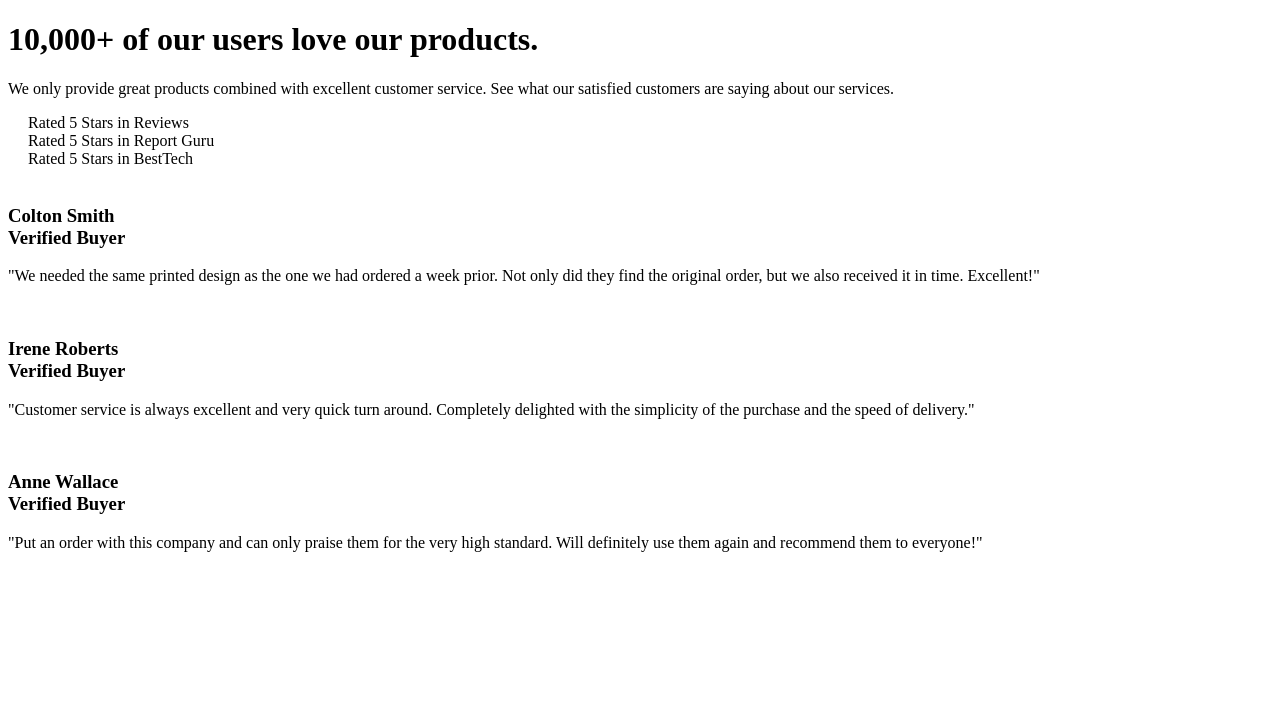
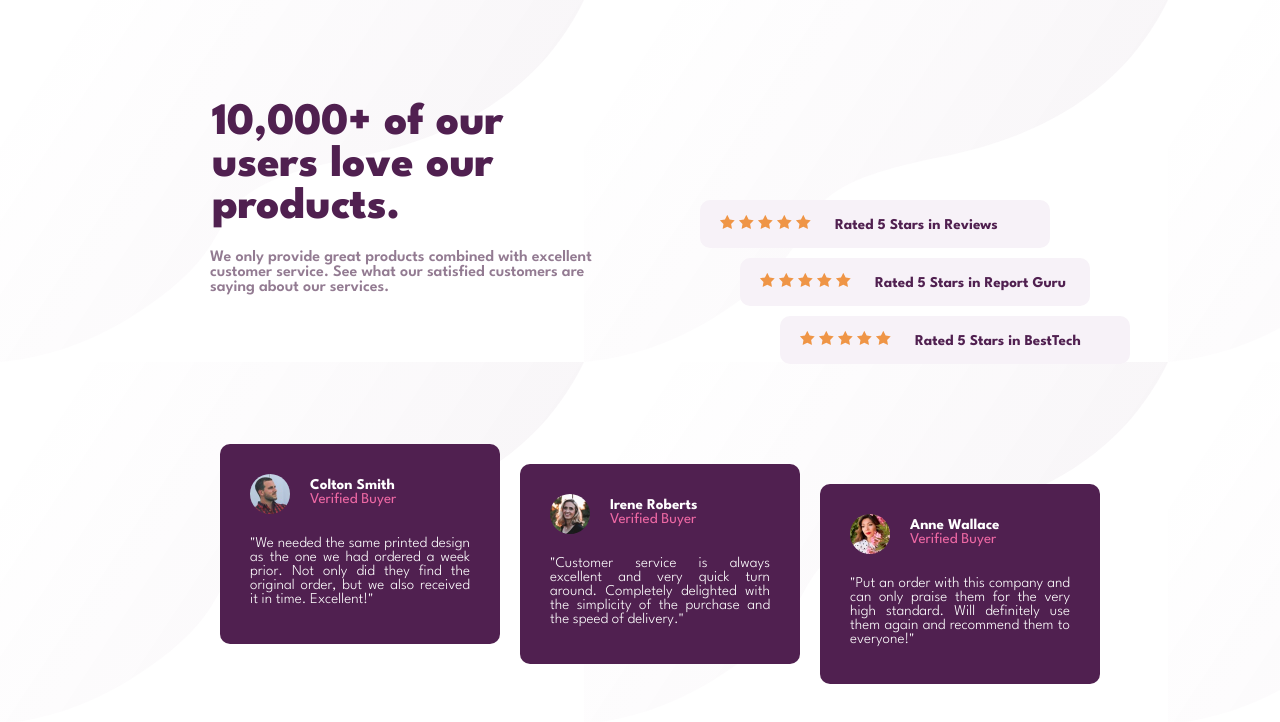
Before and after one commit to vitVasconcelos/site-avaliacoes, a plain HTML site: page index.html in a window 1280 px wide. Drawn offline with Linux system fonts and the light colour scheme; the site is published under a folder, as on GitHub Pages, so addresses that start at the root find nothing.

Commit message:
correcao dos links

```diff
--- a/index.html
+++ b/index.html
@@ -8,8 +8,8 @@
     <link rel="preconnect" href="https://fonts.googleapis.com">
     <link rel="preconnect" href="https://fonts.gstatic.com" crossorigin>
     <link href="https://fonts.googleapis.com/css2?family=League+Spartan:wght@100..900&display=swap" rel="stylesheet">
-    <link rel="stylesheet" href="/src/css/estilos.css">
-    <link rel="stylesheet" href="/src/css/responsivo.css">
+    <link rel="stylesheet" href="./src/css/estilos.css">
+    <link rel="stylesheet" href="./src/css/responsivo.css">
     <title>Document</title>
 </head>
 
@@ -23,49 +23,49 @@
         <div class="avaliacoes">
             <div class="av1">
 
-                <img src="/src/imagens/icon-star.svg" alt="">
-                <img src="/src/imagens/icon-star.svg" alt="">
-                <img src="/src/imagens/icon-star.svg" alt="">
-                <img src="/src/imagens/icon-star.svg" alt="">
-                <img src="/src/imagens/icon-star.svg" alt="">
+                <img src="./src/imagens/icon-star.svg" alt="icone estrela">
+                <img src="./src/imagens/icon-star.svg" alt="icone estrela">
+                <img src="./src/imagens/icon-star.svg" alt="icone estrela">
+                <img src="./src/imagens/icon-star.svg" alt="icone estrela">
+                <img src="./src/imagens/icon-star.svg" alt="icone estrela">
                 <span>Rated 5 Stars in Reviews</span>
 
             </div>
             <div class="av2">
-                <img src="/src/imagens/icon-star.svg" alt="">
-                <img src="/src/imagens/icon-star.svg" alt="">
-                <img src="/src/imagens/icon-star.svg" alt="">
-                <img src="/src/imagens/icon-star.svg" alt="">
-                <img src="/src/imagens/icon-star.svg" alt="">
+                <img src="./src/imagens/icon-star.svg" alt="icone estrela">
+                <img src="./src/imagens/icon-star.svg" alt="icone estrela">
+                <img src="./src/imagens/icon-star.svg" alt="icone estrela">
+                <img src="./src/imagens/icon-star.svg" alt="icone estrela">
+                <img src="./src/imagens/icon-star.svg" alt="icone estrela">
                 <span>Rated 5 Stars in Report Guru</span>
 
             </div>
             <div class="av3">
-                <img src="/src/imagens/icon-star.svg" alt="">
-                <img src="/src/imagens/icon-star.svg" alt="">
-                <img src="/src/imagens/icon-star.svg" alt="">
-                <img src="/src/imagens/icon-star.svg" alt="">
-                <img src="/src/imagens/icon-star.svg" alt="">
+                <img src="./src/imagens/icon-star.svg" alt="icone estrela">
+                <img src="./src/imagens/icon-star.svg" alt="icone estrela">
+                <img src="./src/imagens/icon-star.svg" alt="icone estrela">
+                <img src="./src/imagens/icon-star.svg" alt="icone estrela">
+                <img src="./src/imagens/icon-star.svg" alt="icone estrela">
                 <span>Rated 5 Stars in BestTech</span>
 
             </div>
         </div>
         <div class="clientes">
             <div class="cliente1">
-                <img src="/src/imagens/image-colton.jpg" alt="">
+                <img src="./src/imagens/image-colton.jpg" alt="foto cliente 1">
                 <h3>Colton Smith <br><span>Verified Buyer</span></h3>
                 <p> "We needed the same printed design as the one we had ordered a week prior.
                     Not only did they find the original order, but we also received it in time.
                     Excellent!"</p>
             </div>
             <div class="cliente2">
-                <img src="/src/imagens/image-irene.jpg" alt="">
+                <img src="./src/imagens/image-irene.jpg" alt="foto cliente 2">
                 <h3>Irene Roberts<br><span>Verified Buyer</span></h3>
                 <p> "Customer service is always excellent and very quick turn around. Completely
                     delighted with the simplicity of the purchase and the speed of delivery."</p>
             </div>
             <div class="cliente3">
-                <img src="/src/imagens/image-anne.jpg" alt="">
+                <img src="./src/imagens/image-anne.jpg" alt="foto cliente 3">
                 <h3>Anne Wallace <br><span>Verified Buyer</span></h3>
                 <p> "Put an order with this company and can only praise them for the very high
                     standard. Will definitely use them again and recommend them to everyone!"</p>
--- a/src/css/estilos.css
+++ b/src/css/estilos.css
@@ -11,7 +11,7 @@
     box-sizing: border-box;
 }
 body{
-    background-image: url("/src/imagens/bg-pattern-top-desktop.svg");
+    background-image: url("../imagens/bg-pattern-top-desktop.svg");
     font-family: "League Spartan", sans-serif;
     display: flex;
     min-height: 1440px;
--- a/src/css/responsivo.css
+++ b/src/css/responsivo.css
@@ -2,7 +2,7 @@
     body {
       flex-direction: column;
       padding: 20px;
-      background-image: url("/src/imagens/bg-pattern-top-mobile.svg");
+      background-image: url("../imagens/bg-pattern-top-mobile.svg");
     }
 
     .container {
```
